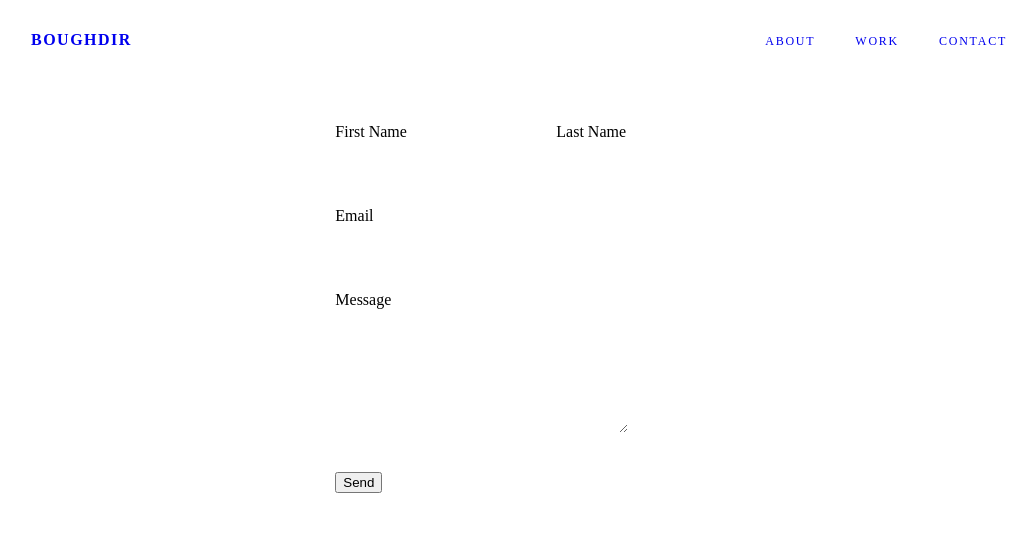
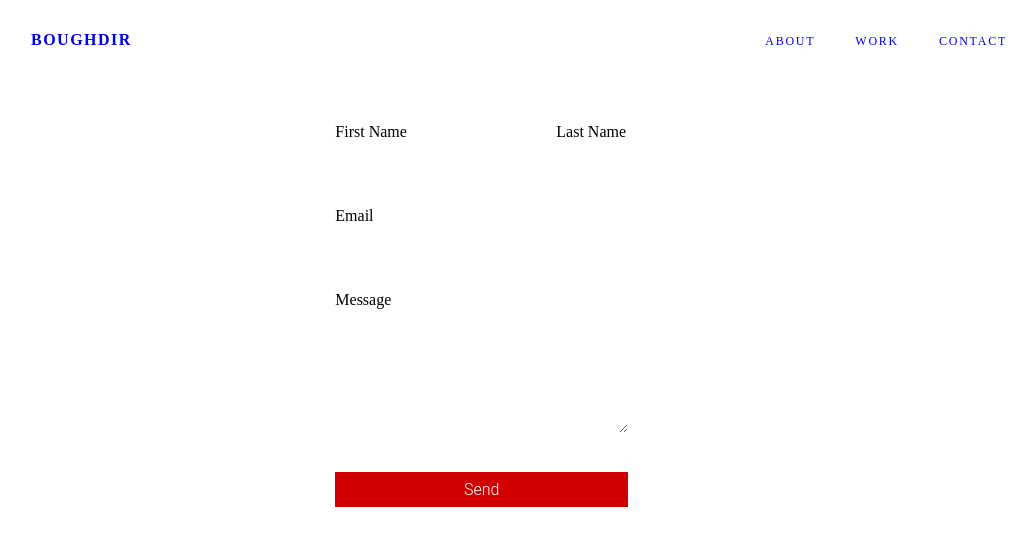
Before and after one commit to NourSouidd/azizboughdir, a Gatsby site: page /contact-page in a window 1280 px wide. Shown: the whole page, without its empty margins (129-1163 px from the left). Built offline with nearby package versions, Linux system fonts and the light colour scheme; Gatsby itself is replaced by a stand-in of ours.

Commit message:
converted contact form style into style component

```diff
--- a/src/components/contact.js
+++ b/src/components/contact.js
@@ -51,6 +51,17 @@ const StyledTextarea = styled.textarea`
   appearance: none;
   min-height: 120px;
 `
+const StyledButton = styled.button`
+ width: 100%;
+ height: 35px;
+ font-size: 16px;
+ background: #d00000;
+ color: white;
+ font-family: Roboto;
+ border: none;
+ font-weight: 300;
+ cursor: pointer;
+`
 
 
 const Contact = () => {
@@ -77,7 +88,7 @@ const Contact = () => {
                   <label>Message</label>
                   <StyledTextarea name="message"></StyledTextarea>
                 </StyledFormBlock>
-                  <button className="contact-btn" type="submit">Send</button>
+                  <StyledButton className="contact-btn" type="submit">Send</StyledButton>
               </StyledForm>
             </StyledContainer>
         </StyledContact>
--- a/src/styles/styles.scss
+++ b/src/styles/styles.scss
@@ -52,17 +52,17 @@ body {
 //   appearance: none;
 // }
 
-.contact-btn {
-  width: 100%;
-  height: 35px;
-  font-size: 16px;
-  background: #d00000;
-  color: white;
-  font-family: Roboto;
-  border: none;
-  font-weight: 300;
-  cursor: pointer;
-}
+// .contact-btn {
+//   width: 100%;
+//   height: 35px;
+//   font-size: 16px;
+//   background: #d00000;
+//   color: white;
+//   font-family: Roboto;
+//   border: none;
+//   font-weight: 300;
+//   cursor: pointer;
+// }
 
 // .texta {
 //   min-height: 120px;
```
